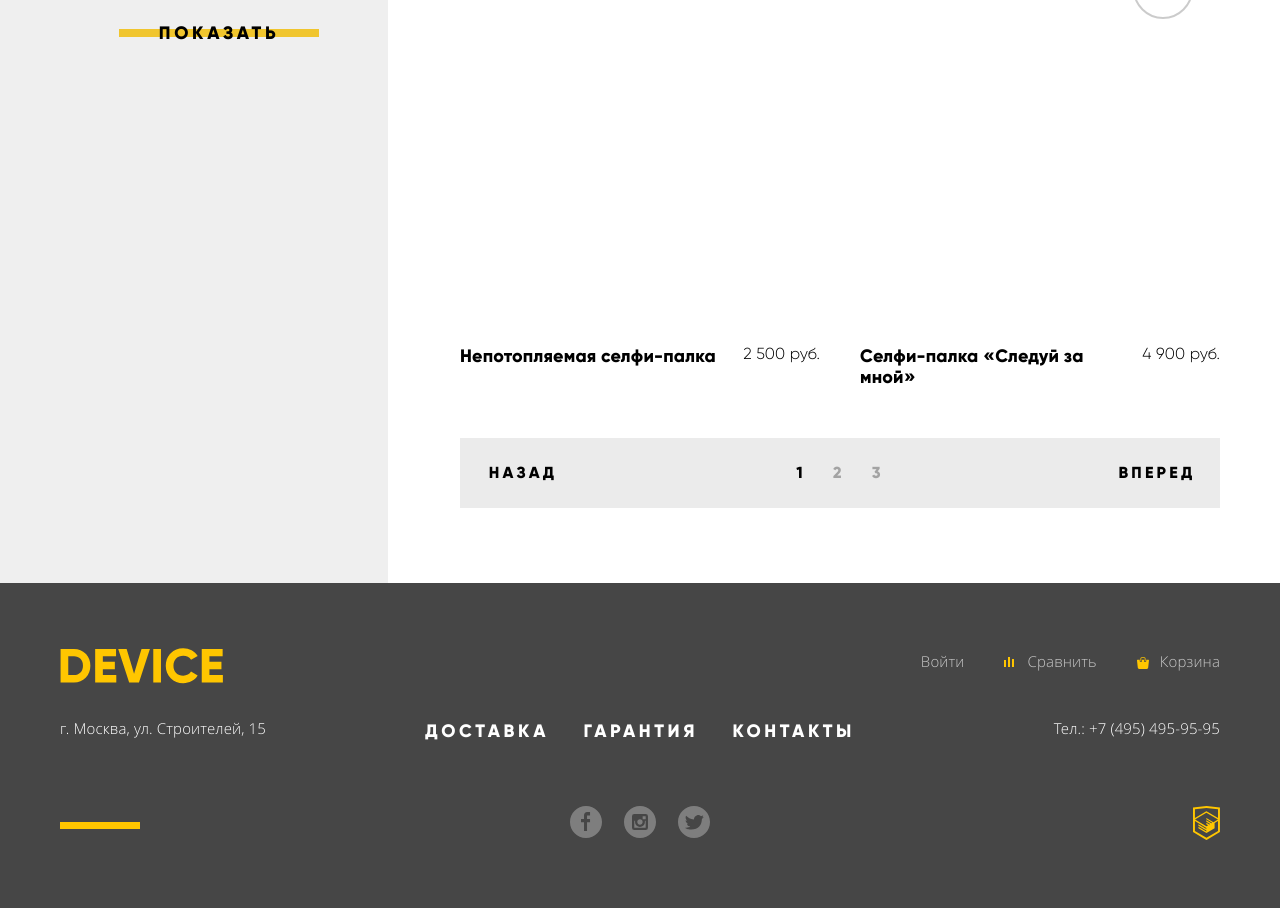
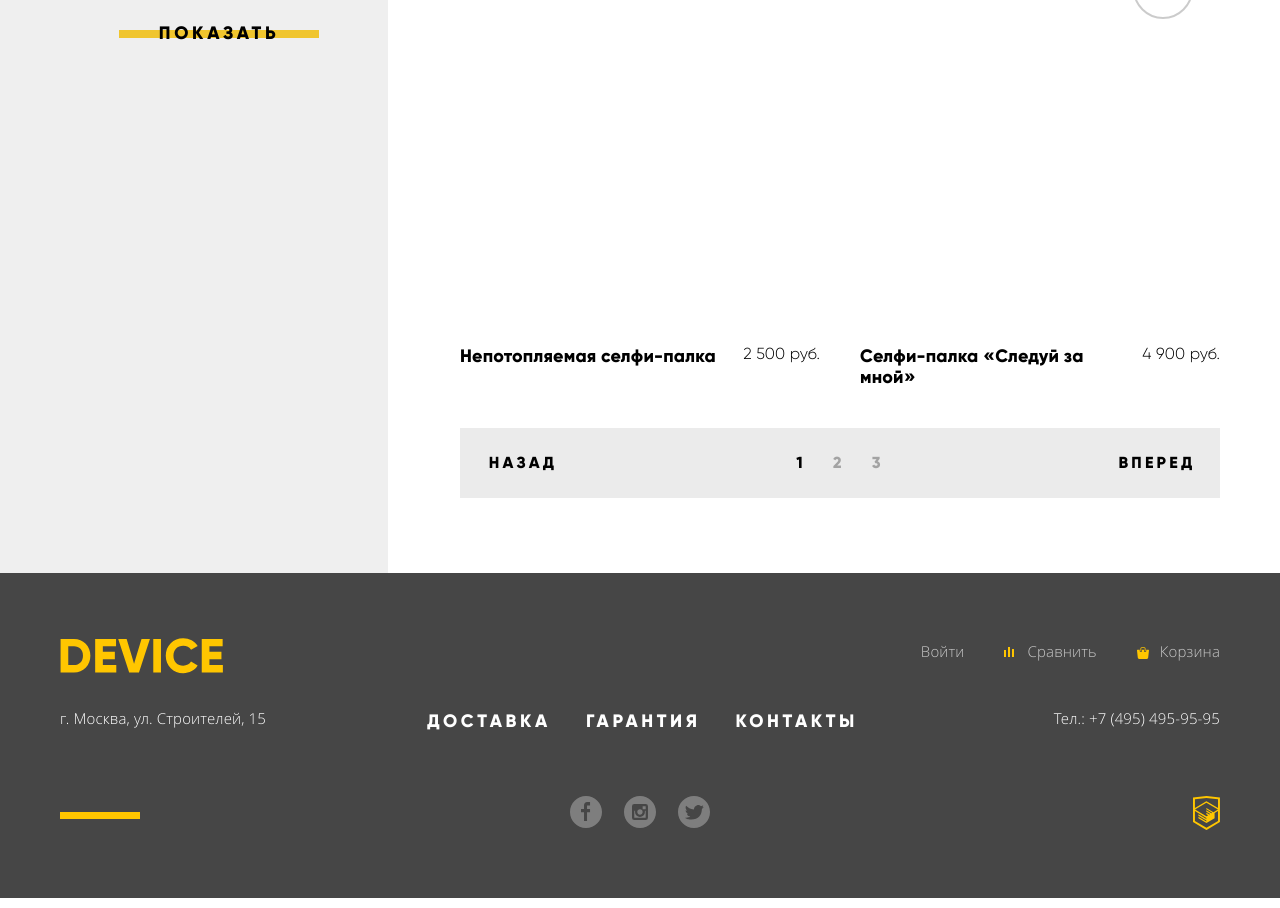
Before and after one commit to mariachern/394609-device, a plain HTML site: page catalog.html in a window 1280 px wide. Shown: the part 1124-2032 px from the top of the page. Drawn offline with Linux system fonts and the light colour scheme.

Commit message:
Финальная проверка

```diff
--- a/catalog.html
+++ b/catalog.html
@@ -4,7 +4,7 @@
         <meta charset="utf-8">
         <title>HTML Academy: Девайс</title>
         <link rel="stylesheet" href="css/normalize.css">
-        <link rel="stylesheet" href="css/style.css">
+        <link rel="stylesheet" href="css/style.min.css">
     </head>
     <body>
         <header class="main-header">
@@ -22,7 +22,7 @@
                                 <li><a class="login-link" href="info.html">Валентин Петухов</a></li>
                                 <li><a class="login-exit" href="#">Выйти</a></li>
                             </ul>
-                            <ul class="header-user-action product-block">
+                            <ul class="product-block">
                                 <li><a class="compare-goods" href="#">Сравнить</a></li>
                                 <li><a class="user-cart" href="#">Корзина</a></li>
                             </ul>
--- a/css/style.css
+++ b/css/style.css
@@ -82,10 +82,11 @@ input[type="radio"].visually-hidden {
 }
 
 .btn {
-    display: flex;
-    flex-wrap: wrap;
-    justify-content: center;
-    align-items: center;
+    position: relative;
+
+    display: inline-block;
+    vertical-align: top;
+    text-align: center;
 
     font-family: "Gilroy ExtraBold", "Arial Black", sans-serif;
     font-size: 18px;
@@ -96,14 +97,29 @@ input[type="radio"].visually-hidden {
     text-transform: uppercase;
     text-decoration: none;
 
-    background: linear-gradient(to bottom, transparent 0px, transparent 16px,
-        #f0c52e 16px, #f0c52e 24px, transparent 24px, transparent 40px);
+    background-color: transparent;
     border: none;
 
     cursor: pointer;
 
-    width: 220px;
-    height: 40px;
+    height: initial;
+    min-height: 40px;
+
+    padding: 10px 10px;
+}
+
+.btn:before {
+    content: "";
+    position: absolute;
+    z-index: -2;
+    top: 50%;
+    left: 0;
+    margin-top: -4px;
+
+    width: 100%;
+    height: 8px;
+
+    background-color: #f0c52e;
 }
 
 .btn:hover,
@@ -634,6 +650,8 @@ input[type="radio"].visually-hidden {
 
 .slide-btn {
     margin-bottom: 50px;
+
+    min-width: 220px;
 }
 
 .slide-table {
@@ -777,6 +795,8 @@ li.catalog-section {
 }
 
 .slider-services {
+    position: relative;
+    z-index: 0;
     min-height: 388px;
 
     background: linear-gradient(to bottom, #ffffff 100px, #e5e5e5 100px);
@@ -886,7 +906,8 @@ li.catalog-section {
 }
 
 .btn-service {
-    width: 160px;
+    min-width: 160px;
+    max-width: 283px;
 
     margin-bottom: 25px;
 }
@@ -898,11 +919,11 @@ li.catalog-section {
 #service-1:checked ~ .slider-services-controls .btn-service:nth-of-type(1),
 #service-2:checked ~ .slider-services-controls .btn-service:nth-of-type(2),
 #service-3:checked ~ .slider-services-controls .btn-service:nth-of-type(3) {
-    justify-content: flex-start;
+    text-align: left;
 
     color: #f7e184;
     background: #000000;
-    width: 283px;
+    min-width: 283px;
 }
 
 #service-1:checked ~ .slider-services-controls .btn-service:nth-of-type(1) {
@@ -1093,7 +1114,7 @@ li.catalog-section {
     position: absolute;
     bottom: 83px;
 
-    width: 260px;
+    min-width: 260px;
 }
 
 .modal {
@@ -1254,7 +1275,7 @@ li.catalog-section {
 }
 
 .btn-message-submit {
-    width: 200px;
+    min-width: 200px;
 }
 
 .modal-map {
@@ -1484,6 +1505,8 @@ li.catalog-section {
 }
 
 .catalog-content {
+    position: relative;
+    z-index: 0;
     width: 100%;
     overflow: hidden;
 
@@ -1492,6 +1515,8 @@ li.catalog-section {
 }
 
 .catalog-filters {
+    position: relatve;
+    z-index: 0;
     background-color: #efefef;
 
     width: 268px;
@@ -1719,8 +1744,10 @@ li.catalog-section {
 }
 
 .btn-filter {
-    width: 200px;
+    min-width: 200px;
     margin-left: -1px;
+
+    background-color: transparent;
 }
 
 .catalog-sort a {
@@ -1776,7 +1803,7 @@ li.catalog-section {
 }
 
 .catalog-list li:nth-last-of-type(-n+2) {
-    margin-bottom: 50px;
+    margin-bottom: 40px;
 }
 
 .item-name {
@@ -1890,7 +1917,7 @@ li.catalog-section {
     position: relative;
     margin-top: 50px;
 
-    width: 200px;
+    min-width: 200px;
 }
 
 .btn-to-compare {
@@ -1970,7 +1997,7 @@ li.catalog-section {
     justify-content: center;
     align-items: center;
 
-    width: 126px;
+    min-width: 126px;
     height: inherit;
 
     cursor: pointer;
@@ -2120,8 +2147,6 @@ li.catalog-section {
     color: #ffffff;
     line-height: 30px;
 
-    width: 360px;
-
     margin: 0;
     margin-bottom: 63px;
     padding: 0;
@@ -2135,14 +2160,18 @@ li.catalog-section {
 .footer-menu {
     display: flex;
     flex-wrap: wrap;
-    justify-content: space-between;
-
-    width: 430px;
+    justify-content: flex-start;
+
+    min-width: 430px;
 
     list-style: none;
     padding: 0;
     padding-top: 10px;
     margin: 0;
+}
+
+.footer-menu li {
+    padding-right: 35px;
 }
 
 .footer-menu a {
```
Also changed, not shown: index.html (+2 -1 lines), css/style.min.css.
